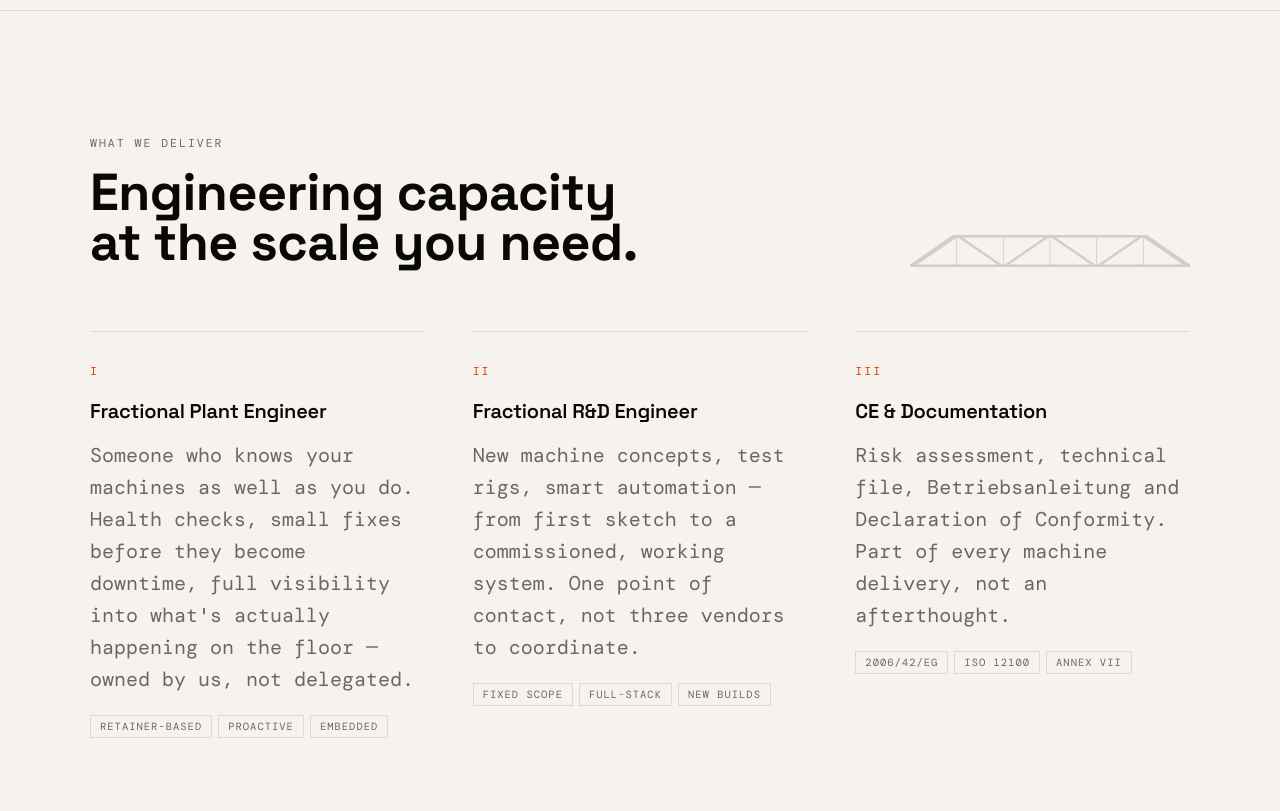
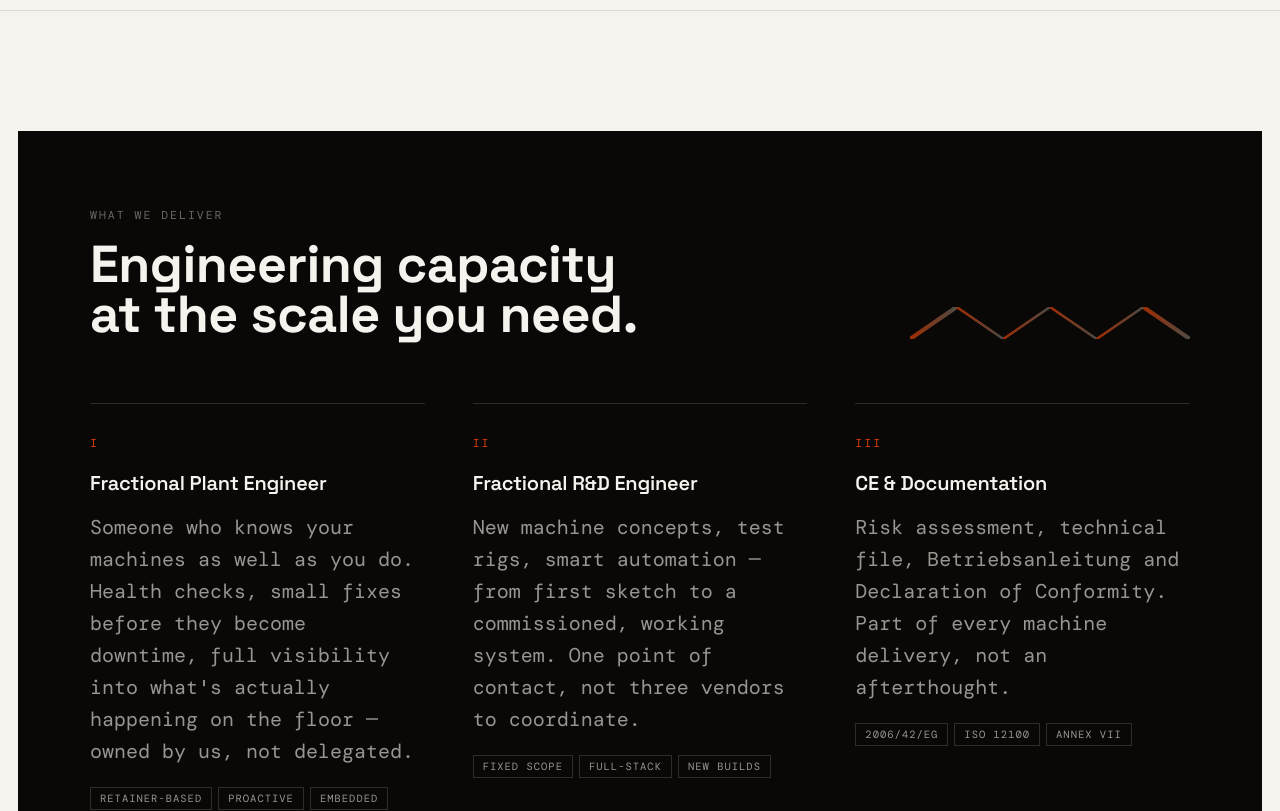
Before and after one commit to draaibijtel/vakwerk, a React (Vite) app: page / in a window 1280 px wide. Shown: the part 1920-2731 px from the top of the page. Built offline with nearby package versions, Linux system fonts and the light colour scheme; the HTML template or start-up script is replaced by a standard one; a web font is replaced by a local one.

Commit message:
Vakwerk in orange+bold within bridge line; black band for What We Deliver header+cards with dark-mode colors; gradient truss (orange to grey) for growing-engagement visual

```diff
--- a/src/App.jsx
+++ b/src/App.jsx
@@ -68,6 +68,13 @@ const css = `
     transition: border-color 0.2s;
   }
   .svc-card:hover { border-top-color: var(--orange); }
+
+  .svc-card-dark {
+    border-top: 1px solid rgba(255,255,255,0.14);
+    padding: 32px 0;
+    transition: border-color 0.2s;
+  }
+  .svc-card-dark:hover { border-top-color: var(--orange); }
 
   .disc-item {
     padding: 24px 0;
@@ -212,6 +219,36 @@ function TrussOnly({ width = 300, height = 40, panels = 6, color = "#e03d00", op
   );
 }
 
+function GradientTruss({ width = 280, height = 32, panels = 6, opacity = 1, id = "svcTrussGrad" }) {
+  const W = 1000;
+  const pw = W / panels;
+  const lines = [];
+  lines.push(<line key="bc" x1={0} y1={height} x2={W} y2={height} strokeWidth={5} />);
+  lines.push(<line key="tc" x1={pw} y1={0} x2={(panels - 1) * pw} y2={0} strokeWidth={5} />);
+  lines.push(<line key="lep" x1={0} y1={height} x2={pw} y2={0} strokeWidth={5} />);
+  lines.push(<line key="rep" x1={(panels - 1) * pw} y1={0} x2={W} y2={height} strokeWidth={5} />);
+  for (let i = 1; i < panels; i++) {
+    lines.push(<line key={`v${i}`} x1={i * pw} y1={0} x2={i * pw} y2={height} strokeWidth={3} />);
+  }
+  for (let i = 1; i < panels - 1; i++) {
+    if (i % 2 === 1) lines.push(<line key={`d${i}`} x1={i * pw} y1={0} x2={(i + 1) * pw} y2={height} strokeWidth={3} />);
+    else lines.push(<line key={`d${i}`} x1={i * pw} y1={height} x2={(i + 1) * pw} y2={0} strokeWidth={3} />);
+  }
+  return (
+    <svg viewBox={`0 0 ${W} ${height}`} preserveAspectRatio="none" fill="none"
+      style={{ width, height, display: "block" }}
+      strokeLinecap="round" strokeLinejoin="round" opacity={opacity}>
+      <defs>
+        <linearGradient id={id} x1="0" y1="0" x2="1" y2="0">
+          <stop offset="0%" stopColor="#e03d00" />
+          <stop offset="100%" stopColor="#6b6860" />
+        </linearGradient>
+      </defs>
+      <g stroke={`url(#${id})`}>{lines}</g>
+    </svg>
+  );
+}
+
 const Label = ({ children, style = {} }) => (
   <span style={{ fontFamily: "var(--mono)", fontSize: "11.5px", color: "var(--gray)", letterSpacing: "2px", textTransform: "uppercase", ...style }}>
     {children}
@@ -338,7 +375,7 @@ export default function App() {
                 Meanwhile, many experienced engineers want flexible, meaningful work — not tied to one employer, not reduced to hourly gigs. The expertise exists. The need exists. The connection doesn't.
               </p>
               <p style={{ fontFamily: "var(--mono)", fontSize: "20px", color: "#f6f3ee", lineHeight: 1.6, fontWeight: 400, marginTop: "20px" }}>
-                Vakwerk is that bridge.
+                <span style={{ color: "var(--orange)", fontWeight: 700 }}>Vakwerk</span> is that bridge.
               </p>
             </div>
           </div>
@@ -378,15 +415,23 @@ export default function App() {
       {/* SERVICES */}
       <section id="services" style={{ padding: "120px var(--pad)" }} className="section-pad">
         <div style={{ maxWidth: "1100px", margin: "0 auto" }}>
+
+          {/* Black band: "What we deliver" header + the 3 service cards */}
+          <div style={{
+            background: "var(--black)",
+            marginLeft: "calc(-1 * var(--pad))", marginRight: "calc(-1 * var(--pad))",
+            paddingLeft: "var(--pad)", paddingRight: "var(--pad)",
+            paddingTop: "72px", paddingBottom: "72px",
+          }}>
             <div style={{ display: "flex", justifyContent: "space-between", alignItems: "flex-end", marginBottom: "64px", flexWrap: "wrap", gap: "24px" }}>
               <div>
                 <Label>What we deliver</Label>
-              <h2 style={{ fontFamily: "var(--display)", fontWeight: 700, fontSize: "clamp(32px, 4.5vw, 52px)", lineHeight: 0.95, marginTop: "16px", letterSpacing: "-0.5px" }}>
+                <h2 style={{ fontFamily: "var(--display)", fontWeight: 700, fontSize: "clamp(32px, 4.5vw, 52px)", lineHeight: 0.95, marginTop: "16px", letterSpacing: "-0.5px", color: "#f6f3ee" }}>
                   Engineering capacity<br />at the scale you need.
                 </h2>
               </div>
-            <div style={{ width: "280px", opacity: 0.15 }}>
-              <TrussOnly width={280} height={32} panels={6} color="#090807" opacity={1} />
+              <div style={{ width: "280px" }}>
+                <GradientTruss width={280} height={32} panels={6} opacity={0.7} id="svcHeaderTruss" />
               </div>
             </div>
 
@@ -411,17 +456,18 @@ export default function App() {
                   tags: ["2006/42/EG", "ISO 12100", "Annex VII"],
                 },
               ].map((s, i) => (
-              <div key={i} className="svc-card">
+                <div key={i} className="svc-card-dark">
                   <Label style={{ color: "var(--orange)", marginBottom: "20px", display: "block" }}>{s.num}</Label>
-                <h3 style={{ fontFamily: "var(--display)", fontWeight: 600, fontSize: "20px", lineHeight: 1.2, letterSpacing: "-0.2px" }}>{s.title}</h3>
-                <p style={{ fontFamily: "var(--mono)", fontSize: "20px", color: "var(--gray)", lineHeight: 1.6, marginTop: "16px", fontWeight: 300 }}>{s.body}</p>
+                  <h3 style={{ fontFamily: "var(--display)", fontWeight: 600, fontSize: "20px", lineHeight: 1.2, letterSpacing: "-0.2px", color: "#f6f3ee" }}>{s.title}</h3>
+                  <p style={{ fontFamily: "var(--mono)", fontSize: "20px", color: "#9a9590", lineHeight: 1.6, marginTop: "16px", fontWeight: 300 }}>{s.body}</p>
                   <div style={{ display: "flex", flexWrap: "wrap", gap: "6px", marginTop: "20px" }}>
                     {s.tags.map(t => (
-                    <span key={t} style={{ fontFamily: "var(--mono)", fontSize: "10.5px", letterSpacing: "1px", textTransform: "uppercase", color: "var(--gray)", border: "1px solid var(--line)", padding: "4px 9px" }}>{t}</span>
+                      <span key={t} style={{ fontFamily: "var(--mono)", fontSize: "10.5px", letterSpacing: "1px", textTransform: "uppercase", color: "#9a9590", border: "1px solid rgba(255,255,255,0.15)", padding: "4px 9px" }}>{t}</span>
                     ))}
                   </div>
                 </div>
               ))}
+            </div>
           </div>
 
           {/* Retainer scale — belongs to "Fractional Plant Engineer" above, not a separate pitch */}
```
Lines whose indentation alone changed are shown as unchanged.
